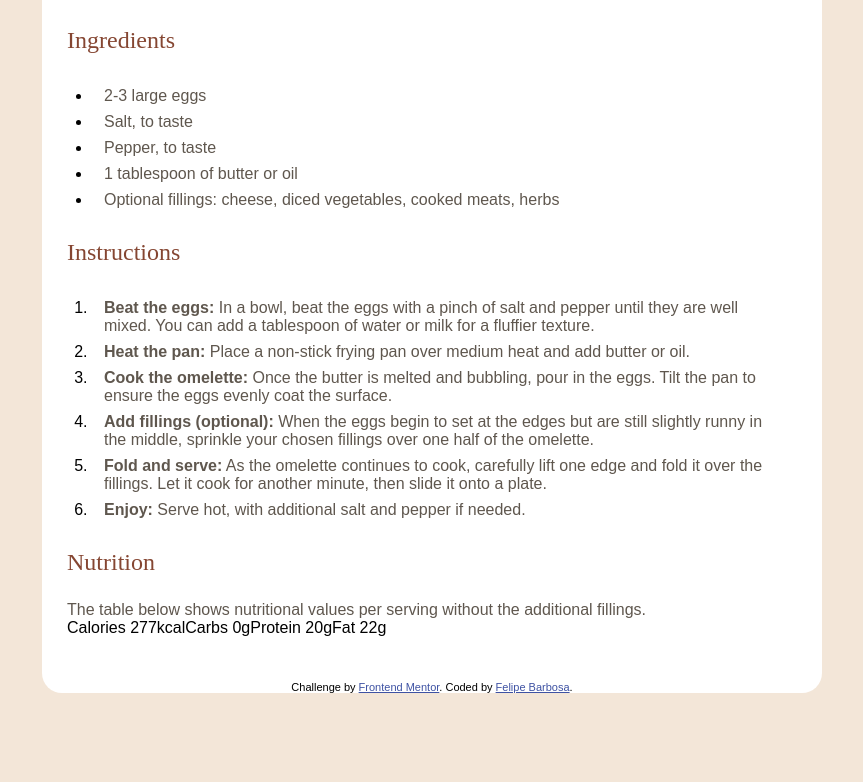
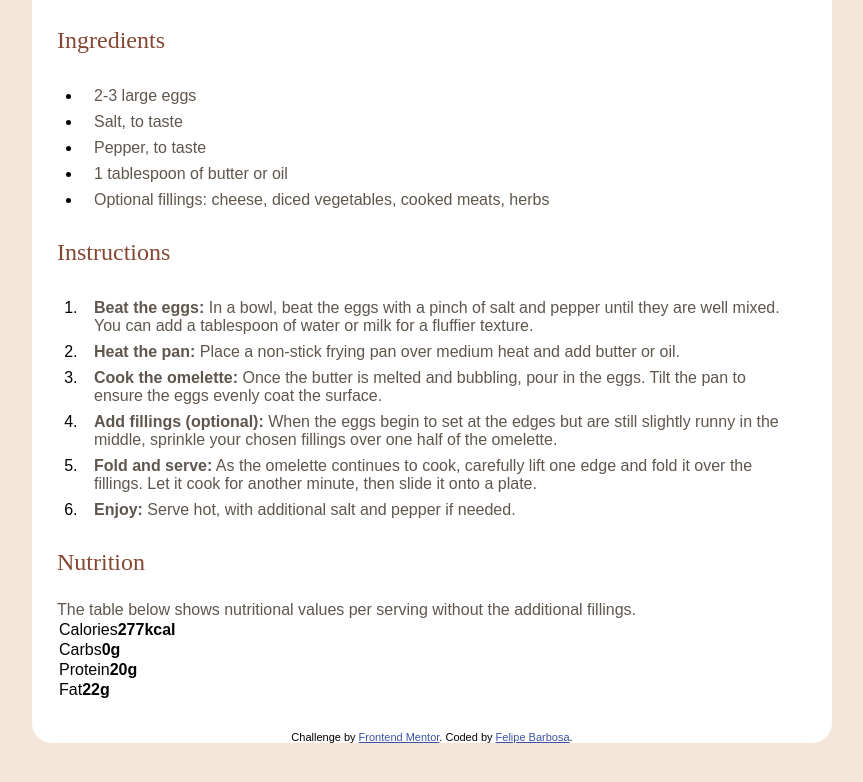
Before and after one commit to feliperasan/challenge-newbie-recipe-page-main, a plain HTML site: page index.html in a window 1280 px wide. Shown: the part 734-1516 px from the top of the page, without its empty margins (208-1071 px from the left). Before the commit the page ends 1477 px from the top, so only its background shows below. Drawn offline with Linux system fonts and the light colour scheme.

Commit message:
Refactoring...

```diff
--- a/index.html
+++ b/index.html
@@ -6,8 +6,8 @@
 
   <link rel="icon" type="image/png" sizes="32x32" href="./assets/images/favicon-32x32.png">
   <link rel="stylesheet" href="style.css">
-  <link rel="stylesheet" href="">
-  <link rel="stylesheet" href="">
+  <link rel="stylesheet" href="./assets/fonts/young-serif/YoungSerif-Regular.ttf">
+  <link rel="stylesheet" href="./assets/fonts/outfit/Outfit-VariableFont_wght.ttf">
   <title>Frontend Mentor | Recipe page</title>
 </head>
 <body>
@@ -73,26 +73,31 @@
 
       <p>The table below shows nutritional values per serving without the additional fillings.<p>
 
-      <table>
-        <td>
-          <tr>Calories
-          277kcal</tr>
+      <table id="nutrition_table__format">
+        <tr>
+          <td>Calories<b>277kcal</b></td>
+        </tr>
 
-          <tr>Carbs
-          0g</tr>
+        <tr>
+          <td>Carbs<b>0g</b></td>
+        </tr>
 
-          <tr>Protein
-          20g</tr>
+        <tr>
+          <td>Protein<b>20g</b></td>
+        </tr>
 
-          <tr>Fat
-          22g</tr>
-        <td>
+        <tr>
+          <td>Fat<b>22g</b></td>
+        </tr>
       </table>
+
     </section>
+
     <div class="attribution">
       Challenge by <a href="https://www.frontendmentor.io?ref=challenge" target="_blank">Frontend Mentor</a>.
       Coded by <a href="#">Felipe Barbosa</a>.
     </div>
+
   </main>
 </body>
 </html>
--- a/style.css
+++ b/style.css
@@ -69,7 +69,7 @@ h3 {
   }
 
   .container_sections__format {
-    padding: 0 25px;
+    padding: 0 20px;
     margin: 30px 0;
   }
 
@@ -108,10 +108,8 @@ h3 {
      padding: 8px 0 0 12px;
   }
 
-  .container_sections__format {
-    padding: 0 25px;
-    margin: 30px 0;
-  }
+  /*----------- NUTRITION ------------*/
+
 }
 
 
@@ -121,7 +119,7 @@ h3 {
   }
 
   main {
-    width: 780px;
+    width: 800px;
   }
 
   .container_img__format {
@@ -183,7 +181,7 @@ h3 {
   }
 
   main {
-    width: 780px;
+    width: 800px;
   }
 
   .container_img__format {
```
Also changed, not shown: 2 other files.
